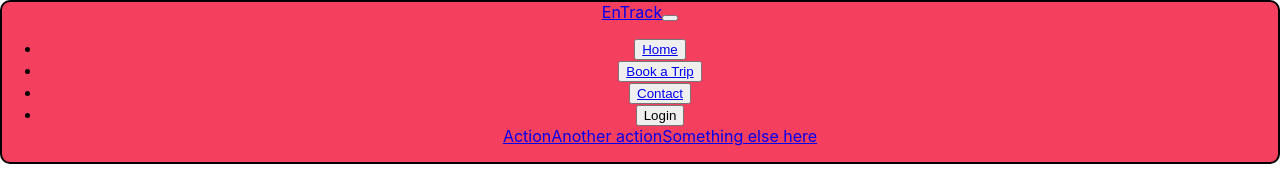
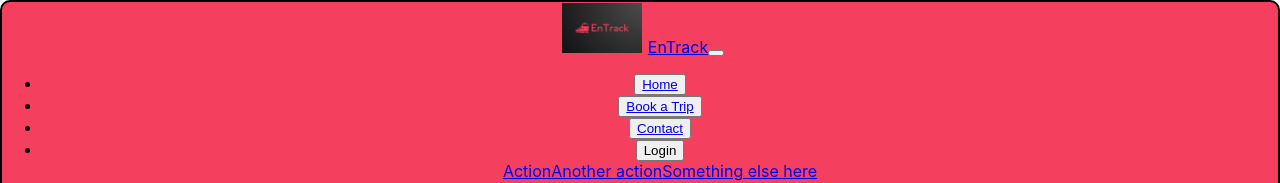
Before and after one commit to Southeastern-Louisiana-University/cmps383-2023-sp-p03-cmps383-2023-sp-p03-g05, a React (Create React App) app in the folder SP23.P03.Web/ClientApp/: page / in a window 1280 px wide. Shown: the top 183 px of the page. Built offline with nearby package versions, Linux system fonts and the light colour scheme; no server answers.

Commit message:
working on logo

```diff
--- a/SP23.P03.Web/ClientApp/src/components/Navbar/Navbar.js
+++ b/SP23.P03.Web/ClientApp/src/components/Navbar/Navbar.js
@@ -1,13 +1,18 @@
 import React from "react";
 import { Link } from "react-router-dom";
 import './Navbar.css';
-import {Container, Nav, NavDropdown} from "react-bootstrap";
+import {Container, Nav, NavDropdown, Button} from "react-bootstrap";
 
 const Navbar = () => {
   return (
 
     <nav className="navbar navbar-container navbar-expand-md navbar-light align-items-center" style={{backgroundColor: "#f43f5e"}}>
       <div className="container-fluid d-flex">
+
+      <Button style={{backgroundColor: '#f43f5e', borderWidth: '0px'}}>
+        <img src="./assets/testlogo.png" alt="" width="80" height="50"></img>
+      </Button>
+
       <Link className="navbar-brand" to="/">
         EnTrack
       </Link>
```
Also changed, not shown: SP23.P03.Web/ClientApp/public/assets/testlogo.png (added).
